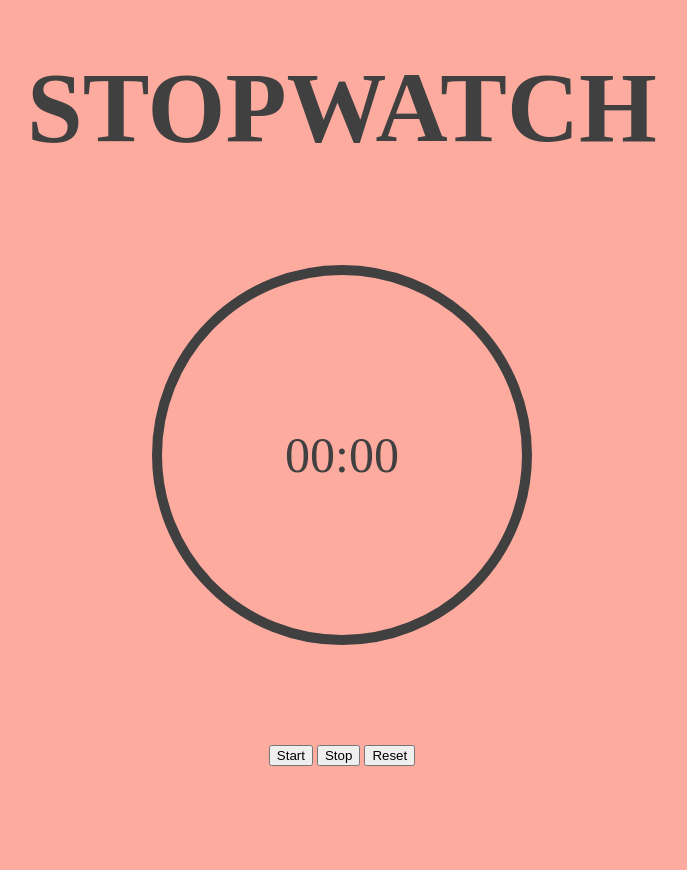
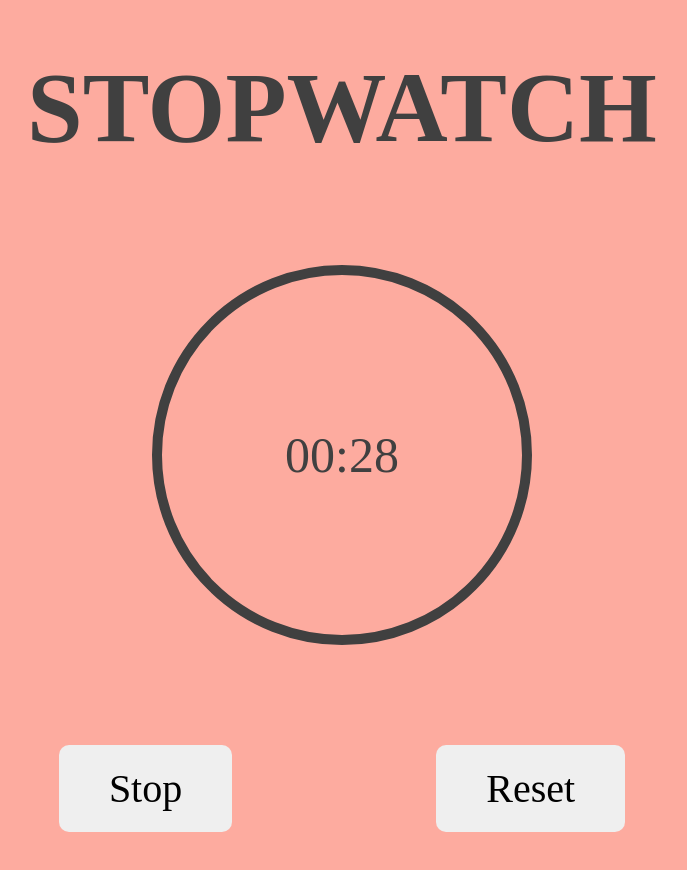
Before and after one commit to Sirinya-K/JavaScript-projects-practice, a plain HTML site: page Projects/Stopwatch/index.html in a window 1280 px wide. Both pictures are taken after a click on the button "Start". Shown: the whole page, without its empty margins (298-985 px from the left). Before the commit the page ends 816 px from the top, so only its background shows below. Drawn offline with Linux system fonts and the light colour scheme.

Commit message:
modified ver

```diff
--- a/Projects/Stopwatch/index.html
+++ b/Projects/Stopwatch/index.html
@@ -7,8 +7,9 @@
     <div id="wrapper">
         <h1>STOPWATCH</h1>
         <p id="circle"><span id="seconds">00</span>:<span id="tens">00</span></p>
-        <button id="start-button">Start</button>
-        <button id="stop-button">Stop</button>
+        <button id="start-stop-button">Start</button>
         <button id="reset-button">Reset</button>
     </div>
+
+    <script src="index.js"></script>
 </body>
--- a/Projects/Stopwatch/index.js
+++ b/Projects/Stopwatch/index.js
@@ -0,0 +1,40 @@
+let startStopButton = document.getElementById('start-stop-button');
+let resetButton = document.getElementById('reset-button');
+let tens = document.getElementById('tens');
+let seconds = document.getElementById('seconds');
+
+let ten = 0;
+let second = 0;
+let timeoutId = 0;
+
+function couting() {
+    ten++;
+
+    if (ten > 99) {
+        ten = 0;
+        second++;
+        if (second > 9) seconds.innerHTML = second;
+        else seconds.innerHTML = "0" + second;
+    }
+
+    if (ten > 9) tens.innerHTML = ten;
+    else tens.innerHTML = "0" + ten;
+}
+
+startStopButton.addEventListener('click', () => {
+    if (startStopButton.innerHTML == "Start") {
+        startStopButton.innerHTML = "Stop";
+        timeoutId = setInterval(couting, 100);
+    } else {
+        startStopButton.innerHTML = "Start"
+        clearInterval(timeoutId);
+    }
+})
+
+resetButton.addEventListener('click', () => {
+    clearInterval(timeoutId);
+    ten = 0;
+    second = 0;
+    tens.innerHTML = "00";
+    seconds.innerHTML = "00";
+})
--- a/Projects/Stopwatch/mystyle.css
+++ b/Projects/Stopwatch/mystyle.css
@@ -23,3 +23,13 @@ h1 {
     height: 160px;
     line-height: 160px;
 }
+
+button {
+    font-family: 'Tw Cen MT';
+    font-size: 40px;
+    padding: 20px 50px;
+    /*h, w*/
+    border: 0 solid #404040;
+    border-radius: 10px;
+    margin: auto 100px;
+}
```
